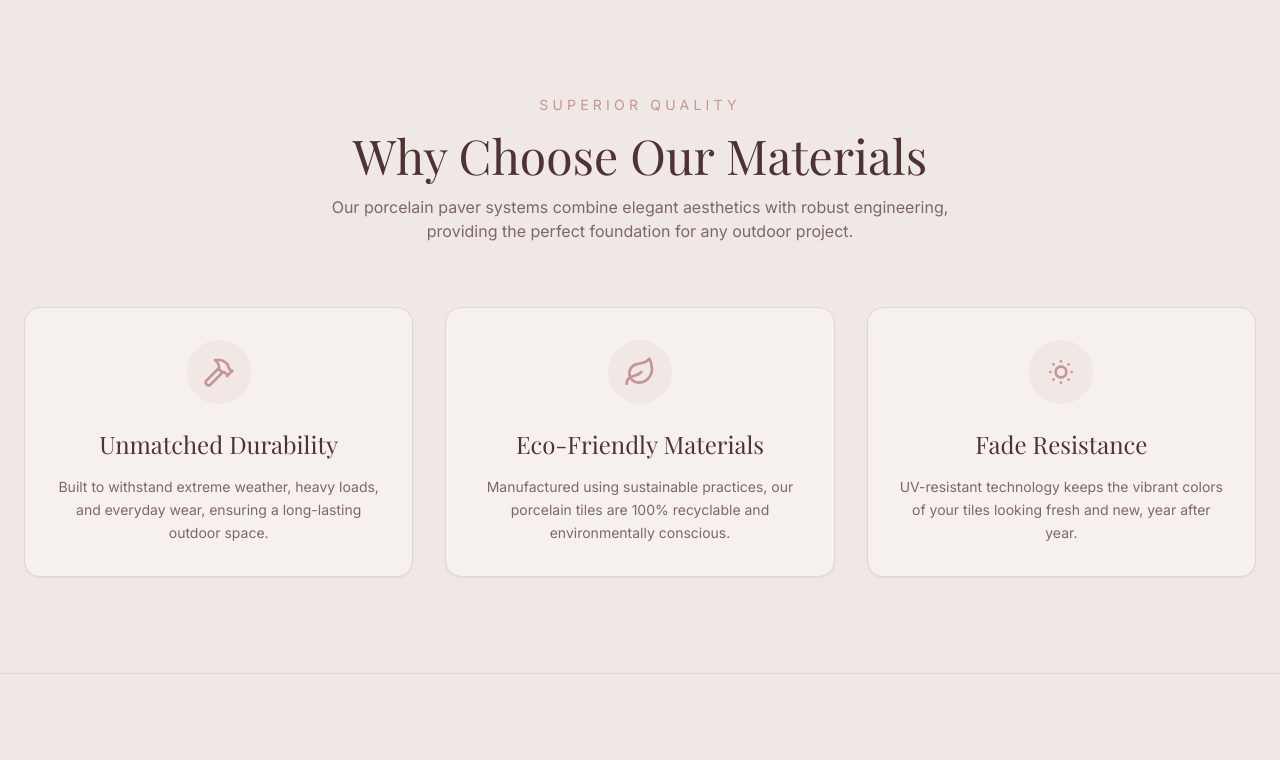
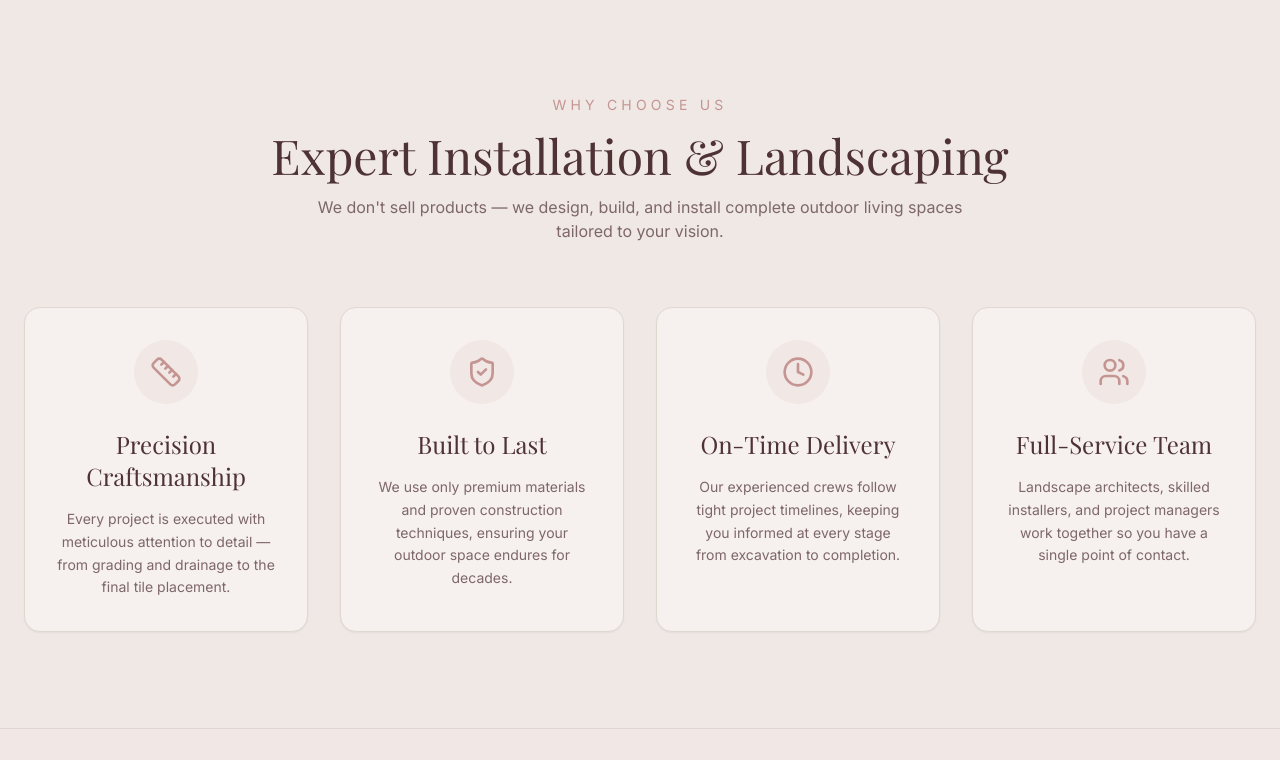
Before and after one commit to SamisDone/Atelier-De-Luca, a Next.js app: page / in a window 1280 px wide. Shown: the part 3360-4120 px from the top of the page. Built offline with nearby package versions, Linux system fonts and the light colour scheme.

Commit message:
Clarify business focus
Co-authored-by: SamisDone <119945235+SamisDone@users.noreply.github.com>

```diff
--- a/src/components/Contact.tsx
+++ b/src/components/Contact.tsx
@@ -59,7 +59,7 @@ const Contact = () => {
 
             <div className="text-center pt-2">
               <Button type="submit" size="lg" className="w-full sm:w-auto px-12 text-base">
-                Send Message
+                Request Consultation
               </Button>
             </div>
           </form>
--- a/src/components/Features.tsx
+++ b/src/components/Features.tsx
@@ -1,23 +1,28 @@
 "use client";
 
 import { motion, Variants } from "framer-motion";
-import { Hammer, Leaf, SunDim } from "lucide-react";
+import { Ruler, ShieldCheck, Clock, Users } from "lucide-react";
 
 const features = [
   {
-    icon: Hammer,
-    title: "Unmatched Durability",
-    description: "Built to withstand extreme weather, heavy loads, and everyday wear, ensuring a long-lasting outdoor space.",
+    icon: Ruler,
+    title: "Precision Craftsmanship",
+    description: "Every project is executed with meticulous attention to detail — from grading and drainage to the final tile placement.",
   },
   {
-    icon: Leaf,
-    title: "Eco-Friendly Materials",
-    description: "Manufactured using sustainable practices, our porcelain tiles are 100% recyclable and environmentally conscious.",
+    icon: ShieldCheck,
+    title: "Built to Last",
+    description: "We use only premium materials and proven construction techniques, ensuring your outdoor space endures for decades.",
   },
   {
-    icon: SunDim,
-    title: "Fade Resistance",
-    description: "UV-resistant technology keeps the vibrant colors of your tiles looking fresh and new, year after year.",
+    icon: Clock,
+    title: "On-Time Delivery",
+    description: "Our experienced crews follow tight project timelines, keeping you informed at every stage from excavation to completion.",
+  },
+  {
+    icon: Users,
+    title: "Full-Service Team",
+    description: "Landscape architects, skilled installers, and project managers work together so you have a single point of contact.",
   },
 ];
 
@@ -51,18 +56,18 @@ const Features = () => {
           className="text-center mb-16"
         >
           <p className="text-brand font-sans text-sm tracking-[0.3em] uppercase mb-4">
-            Superior Quality
+            Why Choose Us
           </p>
           <h2 className="font-serif text-4xl md:text-5xl text-foreground mb-4">
-            Why Choose Our Materials
+            Expert Installation & Landscaping
           </h2>
           <p className="text-muted-foreground max-w-2xl mx-auto">
-            Our porcelain paver systems combine elegant aesthetics with robust engineering, providing the perfect foundation for any outdoor project.
+            We don&apos;t sell products — we design, build, and install complete outdoor living spaces tailored to your vision.
           </p>
         </motion.div>
 
         <motion.div
-          className="grid grid-cols-1 md:grid-cols-3 gap-8"
+          className="grid grid-cols-1 md:grid-cols-2 lg:grid-cols-4 gap-8"
           variants={containerVariants}
           initial="hidden"
           whileInView="visible"
--- a/src/components/Testimonials.tsx
+++ b/src/components/Testimonials.tsx
@@ -6,21 +6,21 @@ import { Quote } from "lucide-react";
 const testimonials = [
   {
     quote:
-      "Atelier De Luca's pedestal system transformed our rooftop terrace into a stunning outdoor retreat. The precision and quality are unmatched.",
+      "Atelier De Luca completely transformed our backyard. From the initial design consultation to the final walkthrough, their team was professional and the craftsmanship is outstanding.",
     author: "Maria Hansen",
-    role: "Architect, Studio Verte",
+    role: "Homeowner, Munich",
   },
   {
     quote:
-      "We've specified Atelier De Luca on over 20 commercial projects. Their technical support and product reliability make them our go-to choice.",
+      "We hired them for a large commercial plaza installation and they delivered on time, on budget, and with incredible attention to detail. Our go-to landscaping partner.",
     author: "James Carter",
-    role: "Project Manager, UrbanScape Construction",
+    role: "Project Manager, UrbanScape Development",
   },
   {
     quote:
-      "The installation was seamless and the end result exceeded our client's expectations. Truly a premium product.",
+      "Their landscape design brought our vision to life — the patio, pool deck, and garden pathways all flow together beautifully. A truly full-service team.",
     author: "Sofia Müller",
-    role: "Landscape Designer, Atelier Grün",
+    role: "Homeowner, Berlin",
   },
 ];
 
@@ -57,10 +57,10 @@ const Testimonials = () => {
             Client Stories
           </p>
           <h2 className="font-serif text-4xl md:text-5xl text-brand-secondary mb-4">
-            Trusted by Professionals
+            Trusted by Homeowners & Builders
           </h2>
           <p className="text-brand-secondary/60 max-w-xl mx-auto">
-            Hear from the architects, designers, and builders who rely on Atelier De Luca for their most demanding projects.
+            Hear from the clients who trusted us to design and build their outdoor spaces.
           </p>
         </motion.div>
 
```
